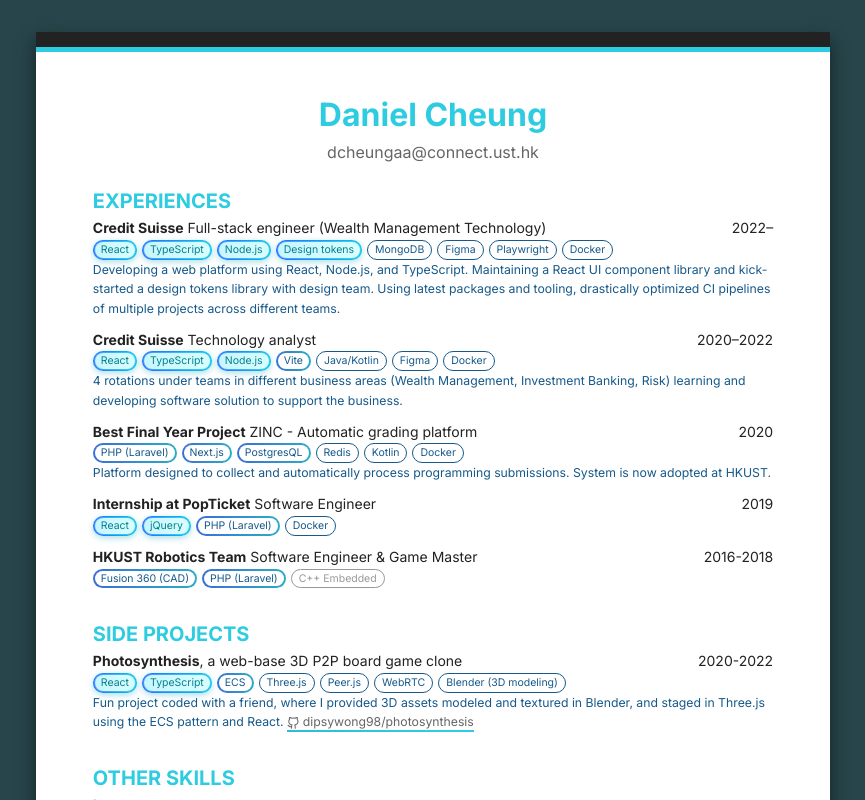
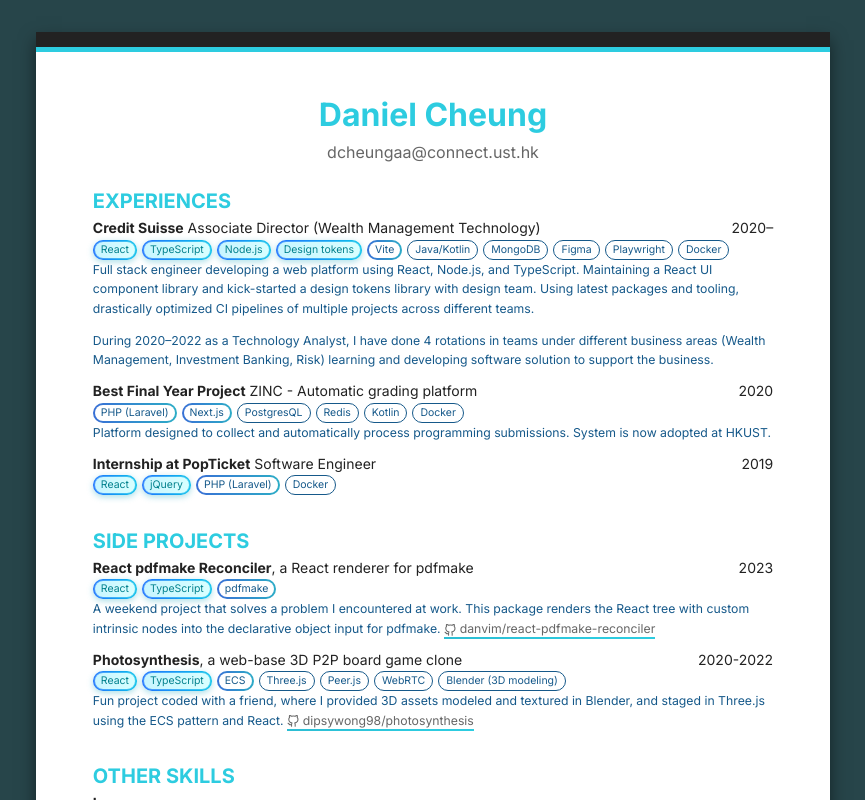
Before and after one commit to danvim/cv, a React (Vite) app: page / in a window 1280 px wide. Shown: the top 800 px of the page, without its empty margins (207-1072 px from the left). Built offline with nearby package versions, Linux system fonts and the light colour scheme.

Commit message:
Update to 2024

```diff
--- a/src/App.tsx
+++ b/src/App.tsx
@@ -4,14 +4,7 @@
 import { Desc, Text } from "./components/Text";
 import { Section } from "./components/Section";
 import { Entry } from "./components/Entry";
-import {
-  Label,
-  Legend,
-  LesserTag,
-  NiceTag,
-  PerfectTag,
-  Tag,
-} from "./components/Tag";
+import { Label, Legend, NiceTag, PerfectTag, Tag } from "./components/Tag";
 import React, { FC } from "react";
 import { LI, UL } from "./components/LI";
 import identityImg from "./identity.png";
@@ -19,8 +12,6 @@
 import { GitHub } from "react-feather";
 
 const tel = import.meta.env.VITE_TEL;
-
-console.log(tel);
 
 const App: FC = () => (
   <A4>
@@ -42,9 +33,9 @@
       <UL>
         <LI>
           <Box column>
-            <Entry dated="2022–">
+            <Entry dated="2020–">
               <Text>
-                <strong>Credit Suisse</strong> Full-stack engineer (Wealth
+                <strong>Credit Suisse</strong> Associate Director (Wealth
                 Management Technology)
               </Text>
             </Entry>
@@ -53,40 +44,27 @@
               <PerfectTag>TypeScript</PerfectTag>
               <PerfectTag>Node.js</PerfectTag>
               <PerfectTag>Design tokens</PerfectTag>
+              <NiceTag>Vite</NiceTag>
+              <Tag>Java/Kotlin</Tag>
               <Tag>MongoDB</Tag>
               <Tag>Figma</Tag>
               <Tag>Playwright</Tag>
               <Tag>Docker</Tag>
             </Box>
             <Desc>
-              Developing a web platform using React, Node.js, and TypeScript.
-              Maintaining a React UI component library and kick-started a design
-              tokens library with design team. Using latest packages and
-              tooling, drastically optimized CI pipelines of multiple projects
-              across different teams.
-            </Desc>
-          </Box>
-        </LI>
-        <LI>
-          <Box column>
-            <Entry dated="2020–2022">
-              <Text>
-                <strong>Credit Suisse</strong> Technology analyst
-              </Text>
-            </Entry>
-            <Box gap={5}>
-              <PerfectTag>React</PerfectTag>
-              <PerfectTag>TypeScript</PerfectTag>
-              <PerfectTag>Node.js</PerfectTag>
-              <NiceTag>Vite</NiceTag>
-              <Tag>Java/Kotlin</Tag>
-              <Tag>Figma</Tag>
-              <Tag>Docker</Tag>
-            </Box>
-            <Desc>
-              4 rotations under teams in different business areas (Wealth
-              Management, Investment Banking, Risk) learning and developing
-              software solution to support the business.
+              <p>
+                Full stack engineer developing a web platform using React,
+                Node.js, and TypeScript. Maintaining a React UI component
+                library and kick-started a design tokens library with design
+                team. Using latest packages and tooling, drastically optimized
+                CI pipelines of multiple projects across different teams.
+              </p>
+              <p>
+                During 2020–2022 as a Technology Analyst, I have done 4
+                rotations in teams under different business areas (Wealth
+                Management, Investment Banking, Risk) learning and developing
+                software solution to support the business.
+              </p>
             </Desc>
           </Box>
         </LI>
@@ -101,7 +79,7 @@
             <Box gap={5}>
               <NiceTag>PHP (Laravel)</NiceTag>
               <NiceTag>Next.js</NiceTag>
-              <NiceTag>PostgresQL</NiceTag>
+              <Tag>PostgresQL</Tag>
               <Tag>Redis</Tag>
               <Tag>Kotlin</Tag>
               <Tag>Docker</Tag>
@@ -127,26 +105,50 @@
             </Box>
           </Entry>
         </LI>
-        <LI>
-          <Entry dated="2016-2018">
-            <Box column>
-              <Text>
-                <strong>HKUST Robotics Team</strong> Software Engineer & Game
-                Master
-              </Text>
-              <Box gap={5}>
-                <NiceTag>Fusion 360 (CAD)</NiceTag>
-                <NiceTag>PHP (Laravel)</NiceTag>
-                <LesserTag>C++ Embedded</LesserTag>
-              </Box>
-            </Box>
-          </Entry>
-        </LI>
+        {/*<LI>*/}
+        {/*  <Entry dated="2016-2018">*/}
+        {/*    <Box column>*/}
+        {/*      <Text>*/}
+        {/*        <strong>HKUST Robotics Team</strong> Software Engineer & Game*/}
+        {/*        Master*/}
+        {/*      </Text>*/}
+        {/*      <Box gap={5}>*/}
+        {/*        <NiceTag>Fusion 360 (CAD)</NiceTag>*/}
+        {/*        <NiceTag>PHP (Laravel)</NiceTag>*/}
+        {/*        <LesserTag>C++ Embedded</LesserTag>*/}
+        {/*      </Box>*/}
+        {/*    </Box>*/}
+        {/*  </Entry>*/}
+        {/*</LI>*/}
       </UL>
     </Section>
 
     <Section title="Side projects">
       <UL>
+        <LI>
+          <Box column>
+            <Entry dated="2023">
+              <Text>
+                <strong>React pdfmake Reconciler</strong>, a React renderer for
+                pdfmake
+              </Text>
+            </Entry>
+            <Box gap={5}>
+              <PerfectTag>React</PerfectTag>
+              <PerfectTag>TypeScript</PerfectTag>
+              <NiceTag>pdfmake</NiceTag>
+            </Box>
+            <Desc>
+              A weekend project that solves a problem I encountered at work.
+              This package renders the React tree with custom intrinsic nodes
+              into the declarative object input for pdfmake.{" "}
+              <a href="https://github.com/danvim/react-pdfmake-reconciler">
+                <GitHub size="1em" style={{ verticalAlign: "text-bottom" }} />{" "}
+                danvim/react-pdfmake-reconciler
+              </a>
+            </Desc>
+          </Box>
+        </LI>
         <LI>
           <Box column>
             <Entry dated="2020-2022">
--- a/src/components/Text.tsx
+++ b/src/components/Text.tsx
@@ -13,4 +13,14 @@
 export const Desc = styled(Text)`
   font-size: 0.875em;
   color: ${(p) => p.color ?? "#16598a"};
+
+  > p {
+    &:first-child {
+      margin-top: 0;
+    }
+
+    &:last-child {
+      margin-bottom: 0;
+    }
+  }
 `;
```
